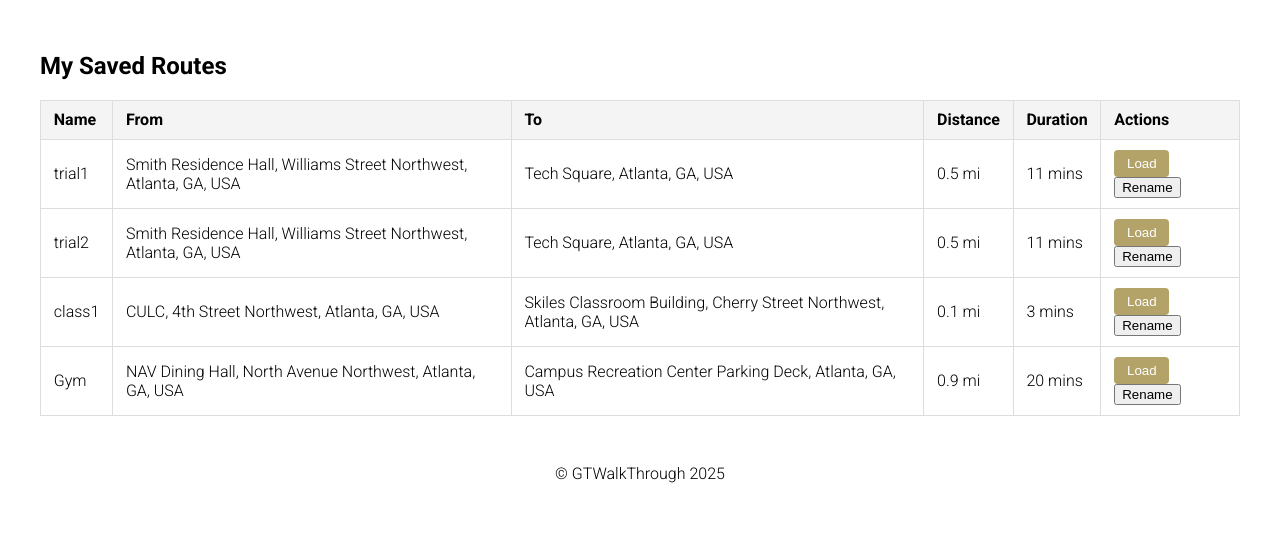
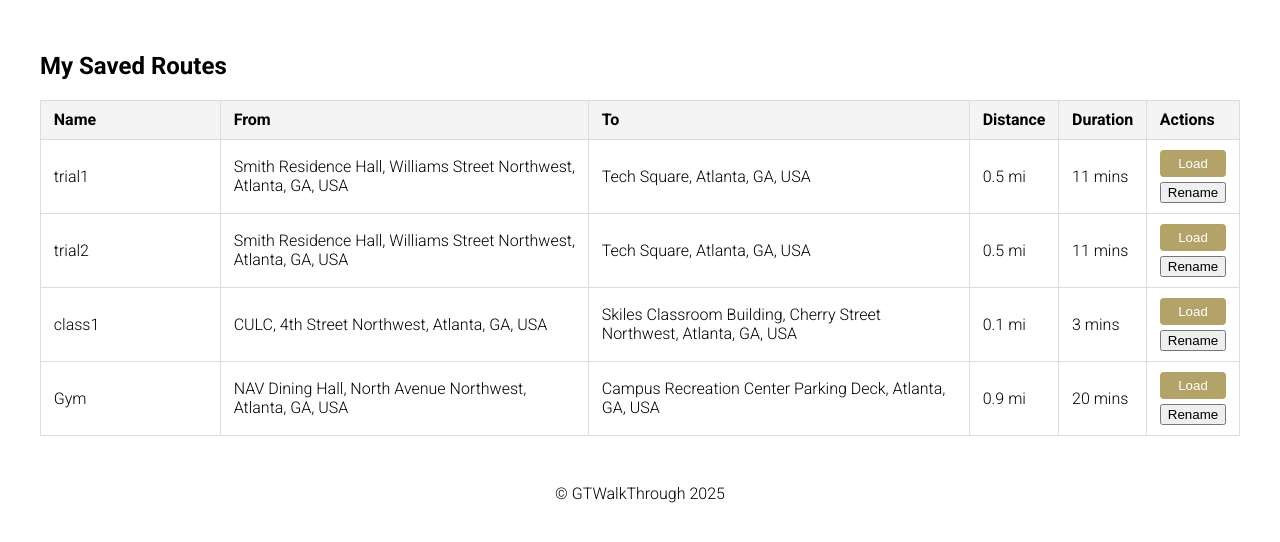
Before and after one commit to nakulshah04/GTWalkThrough, a Django app: template gtwt_app/templates/my_routes.html in a window 1280 px wide. Shown: the part 92-634 px from the top of the page. Run offline with Django 5.2, Linux system fonts and the light colour scheme; the template is opened without the code that fills it: values that come from a table or form of the project are taken from there, others are empty; data comes from the database, SQL or seed files in the repository; both versions use the stored data as it was after the commit.

Commit message:
modified styling of the table on my_routes

```diff
--- a/gtwt_app/templates/my_routes.html
+++ b/gtwt_app/templates/my_routes.html
@@ -1,15 +1,19 @@
 <!-- prettier-ignore -->
+
 {% extends "base.html" %}
+{% load static %}
 {% block title %}My Saved Routes{% endblock %}
 
-{% block content %}
+{% block extra_head %}
+<link rel="stylesheet" href="{% static 'css/saved_routes.css' %}" />
+{% endblock %} {% block content %}
 <h2>My Saved Routes</h2>
 
 {% if routes %}
 <table class="route-table">
   <thead>
     <tr>
-      <th>Name</th>
+      <th style="width: 15%">Name</th>
       <th>From</th>
       <th>To</th>
       <th>Distance</th>
@@ -34,11 +38,18 @@
       <td>{{ r.distance_text }}</td>
       <td>{{ r.duration_text }}</td>
       <td>
-        <button class="load-route-btn" data-steps="{{ r.steps|escapejs }}">
-          Load
-        </button>
-        <button class="rename-btn">Rename</button>
-        <button class="save-name-btn" style="display: none">Save</button>
+        <div style="display: flex; flex-direction: column; gap: 5px">
+          <button
+            class="route-btn load-route-btn"
+            data-steps="{{ r.steps|escapejs }}"
+          >
+            Load
+          </button>
+          <button class="route-btn rename-btn">Rename</button>
+          <button class="route-btn save-name-btn" style="display: none">
+            Save
+          </button>
+        </div>
       </td>
     </tr>
     {% endfor %}
```
Also changed, not shown: gtwt_app/static/css/saved_routes.css (added, +24 -0 lines), db.sqlite3.
